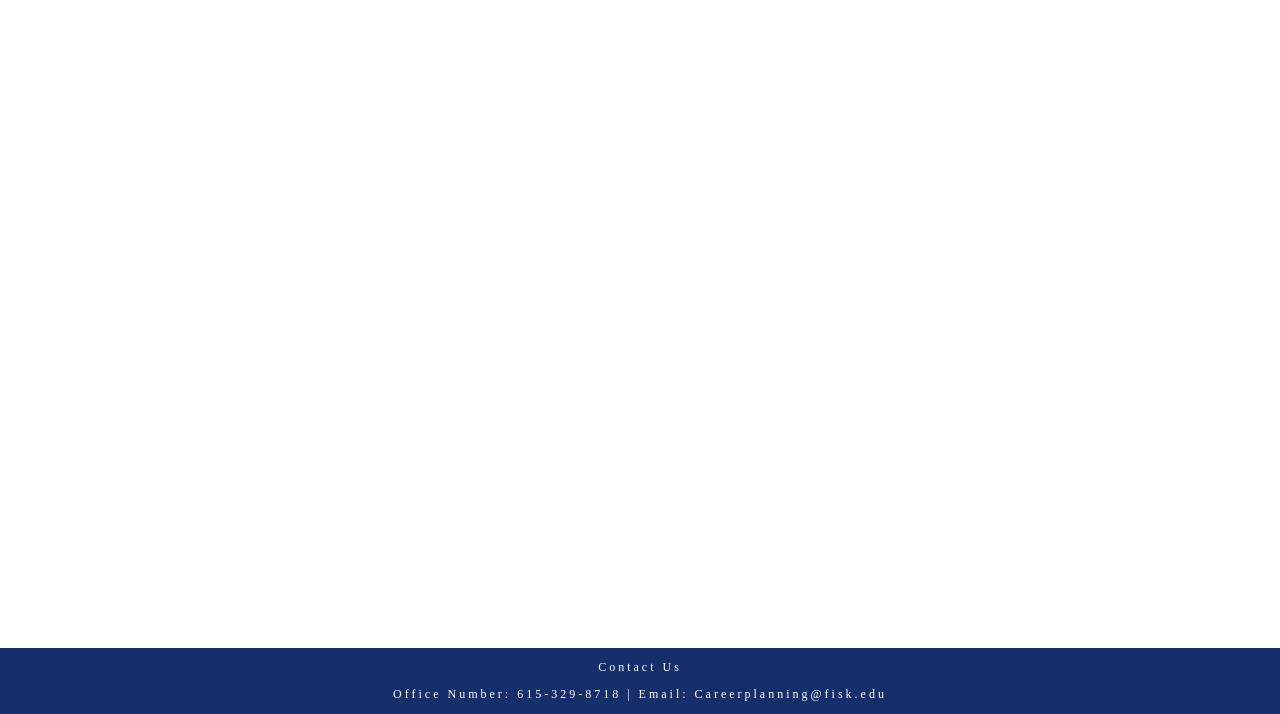
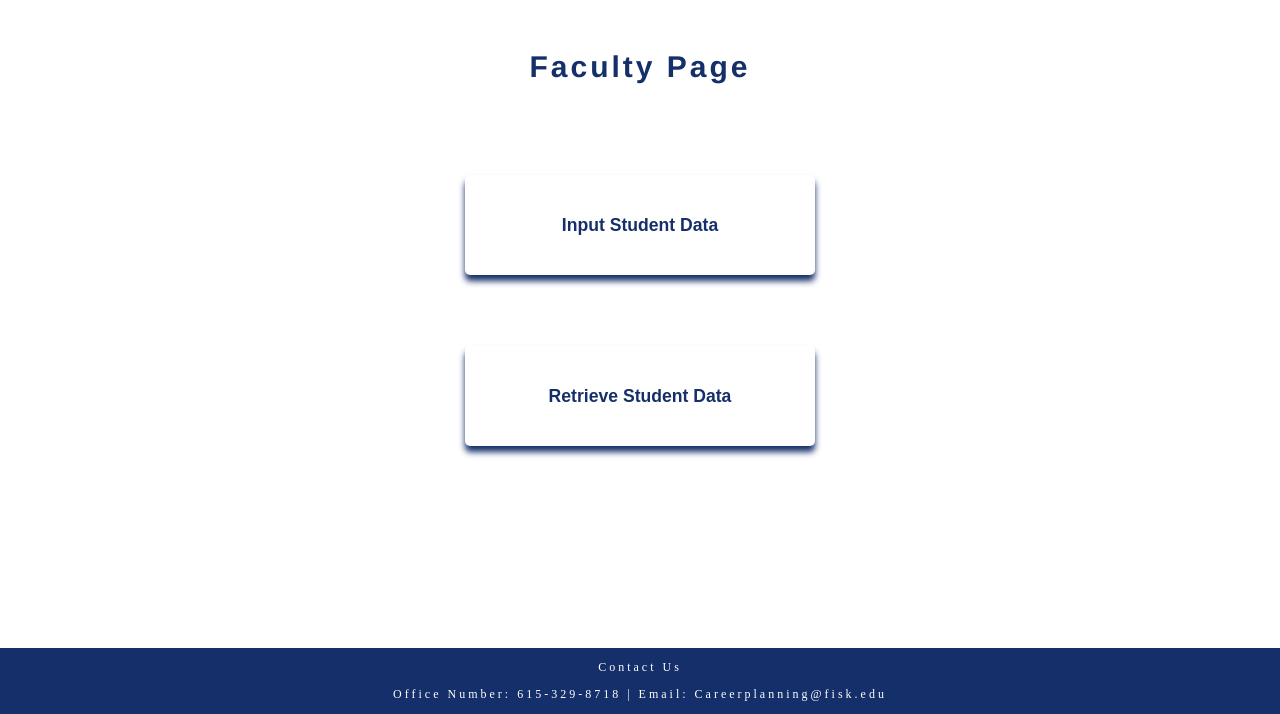
Before and after one commit to kennyadekoya/Datahub, a Flask app: template templates/facultypage.html in a window 1280 px wide. Shown: the part 86-800 px from the top of the page. Run offline with Flask 2, Linux system fonts and the light colour scheme; the template is opened without the code that fills it, so the values that code supplies are empty.

Commit message:
Update faculty page.html

```diff
--- a/templates/facultypage.html
+++ b/templates/facultypage.html
@@ -122,7 +122,7 @@ option{
 
 p1 {
    text-align: left;
-   margin-right: 19px
+   margin-right: 22px
  }
 
 
@@ -200,7 +200,7 @@ li {
     text-align: center;
     font-family: Helvetica, sans-serif;
     font-size: 15px;
-    margin-top: 120px;
+    margin-top: 50px;
     color: #142F69
 }
 
@@ -225,9 +225,9 @@ li {
 
 .button--fall {
   margin-left: calc( 50vw - 175px );
-  margin-top: calc( 3vh - 30px );
+  margin-top: calc( 3vh - 30px )
   width: 350px;
-  height: 60px;
+  height: 100px;
   border: none;
   border-radius: 5px;
   background: #fff;
@@ -247,9 +247,9 @@ li {
 
 button {
   margin-left: calc( 50vw - 175px );
-  margin-top: calc( 10vh - 30px );
+  margin-top: calc(15vh - 49px);
   width: 350px;
-  height: 60px;
+  height: 100px;
   border: none;
   border-radius: 5px;
   background: #fff;
@@ -279,10 +279,9 @@ button:active {
   font-size:12px;
 }
 
-.fall, .spring, .winter, .summer{
+.input_data, .retrieve_data{
     color: #142F69;
 }
-
 </style>
 <head>
     <meta charset="UTF-8">
@@ -298,15 +297,45 @@ button:active {
          </div>
 <!--             <p>{{email}}</p>-->
          <p1>{{firstname}} {{lastname}} </p1>
+<!--          <p1>Faculty</p1>-->
+
      </nav>
     </div>
 </div>
+
 
 <!--<div class="card">-->
 <!--  <div class="container">-->
 <!--      <p>{{fiskemail}}</p>-->
 <!--  </div>-->
 <!--</div>-->
+
+
+<!--<div class="card2">-->
+<!--  <div class="container2">-->
+<!--    <p>Email:</p>-->
+<!--    <p>Student Number: </p>-->
+<!--    <p>Major:</p>-->
+<!--&lt;!&ndash;    <p>Classification:</p>&ndash;&gt;-->
+<!--  </div>-->
+<!--</div>-->
+
+
+<div class="title">
+    <h1>Faculty Page<h1>
+</div>
+
+<!--<button class="button&#45;&#45;fall" href="fall" href="#"  onclick="window.location.href = 'https://stackhowto.com';">-->
+<button class="button--fall">
+    <a class="input_data" href="fall_survey" href="#">Input Student Data</a>
+<!--  Fall-->
+</button>
+
+
+<button class="button--spring">
+    <a class="retrieve_data" href="fall_survey" href="#">Retrieve Student Data</a>
+<!--  Fall-->
+</button>
 
 
 <div class="footer">
```
